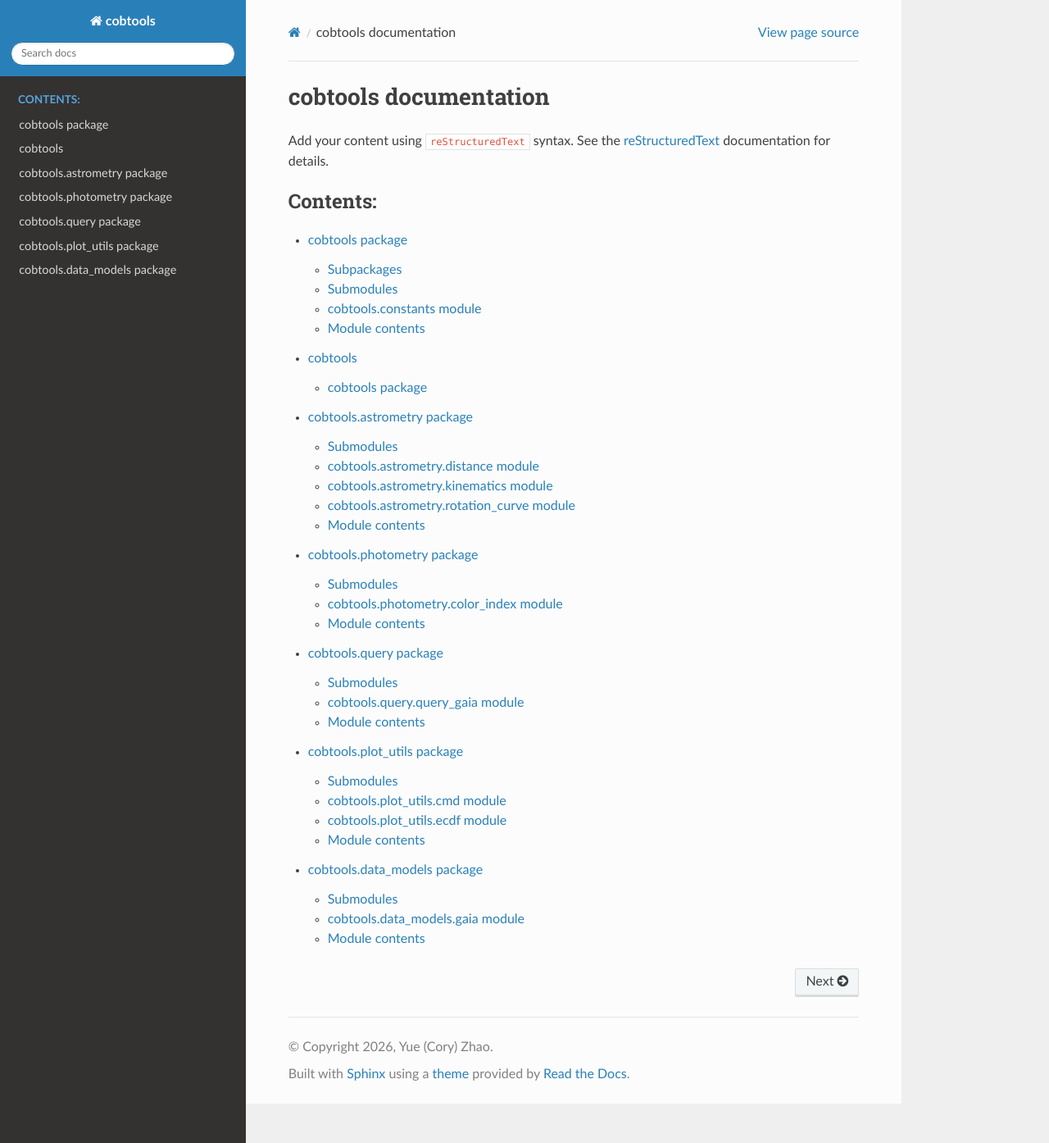
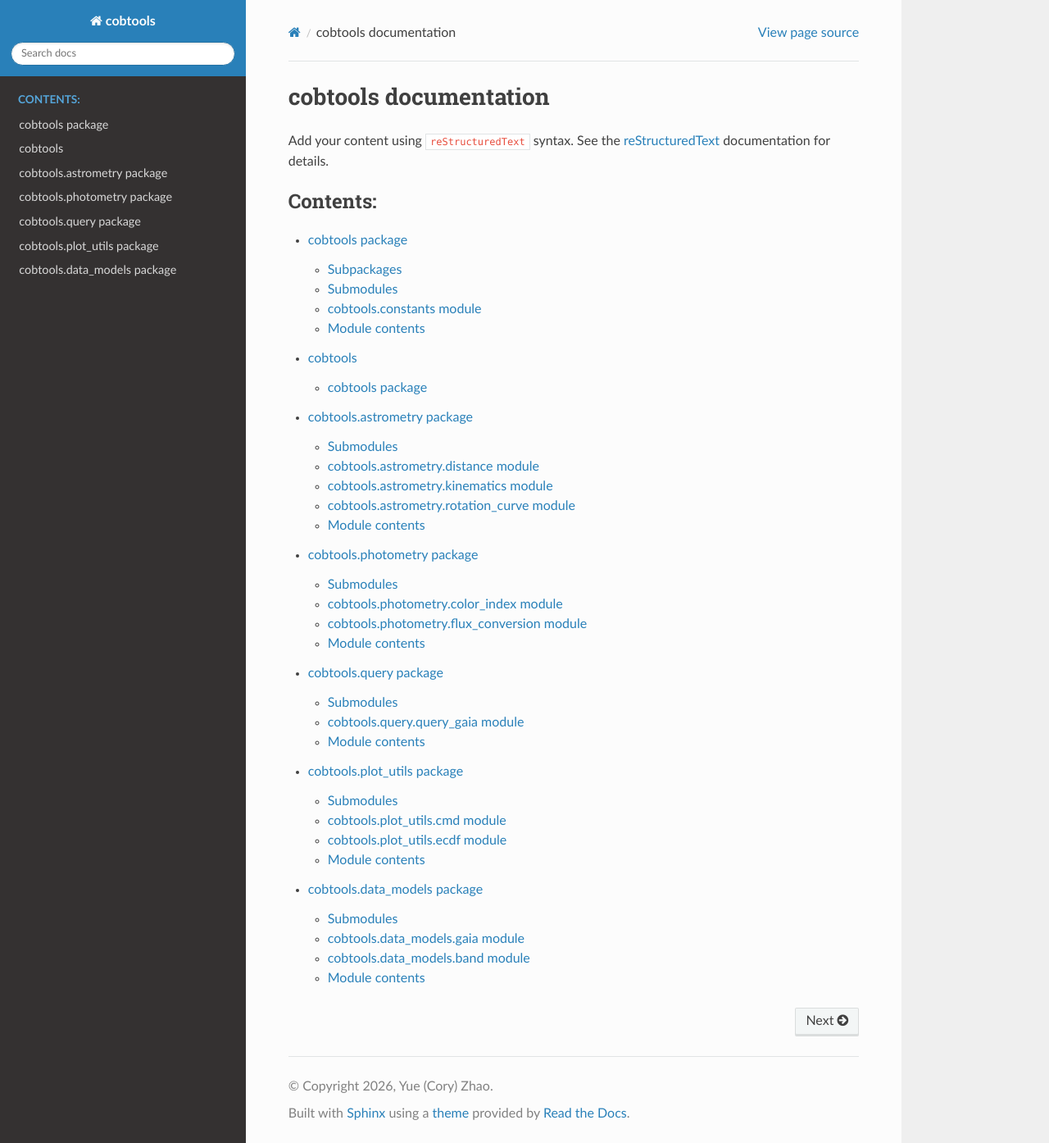
Before and after one commit to coryzh/cobtools, a Sphinx documentation site: the page built from docs/source/index.rst, in a window 1280 px wide and 1394 px high. Shown: the whole window at 82% size. Built offline with Sphinx 7.4.7 and the Read the Docs theme 3.1.0, drawn with Linux system fonts in a browser that asks for light colours.

Commit message:
Added the new module to sphinx doc

```diff
--- a/docs/source/cobtools.data_models.rst
+++ b/docs/source/cobtools.data_models.rst
@@ -13,6 +13,15 @@ cobtools.data\_models.gaia module
    :undoc-members:
    :no-index:
 
+cobtools.data\_models.band module
+---------------------------------
+
+.. automodule:: cobtools.data_models.band
+   :members:
+   :show-inheritance:
+   :undoc-members:
+   :no-index:
+
 Module contents
 ---------------
 
--- a/docs/source/cobtools.photometry.rst
+++ b/docs/source/cobtools.photometry.rst
@@ -12,6 +12,14 @@ cobtools.photometry.color\_index module
    :show-inheritance:
    :undoc-members:
 
+cobtools.photometry.flux\_conversion module
+-------------------------------------------
+
+.. automodule:: cobtools.photometry.flux_conversion
+   :members:
+   :show-inheritance:
+   :undoc-members:
+
 Module contents
 ---------------
 
```
